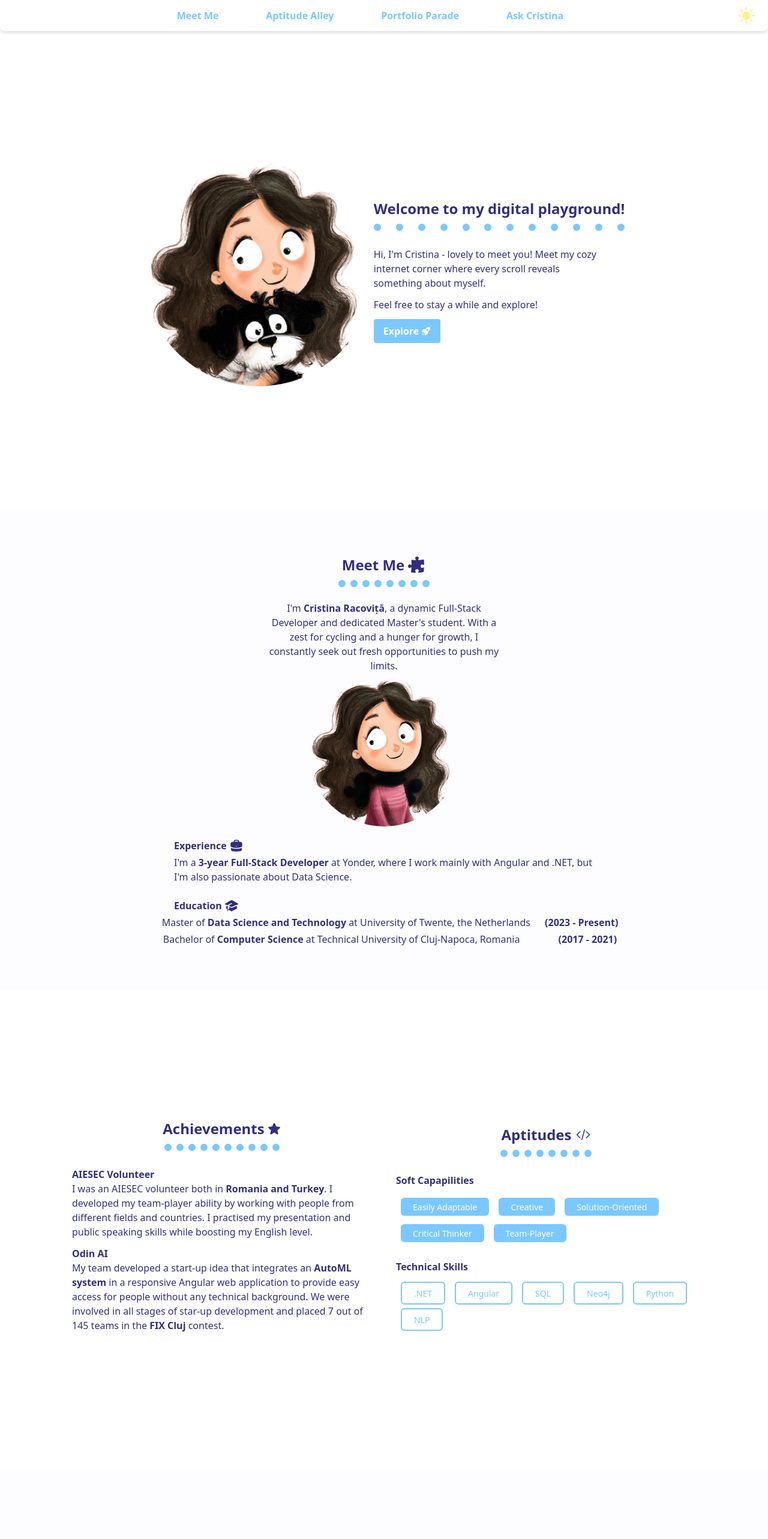
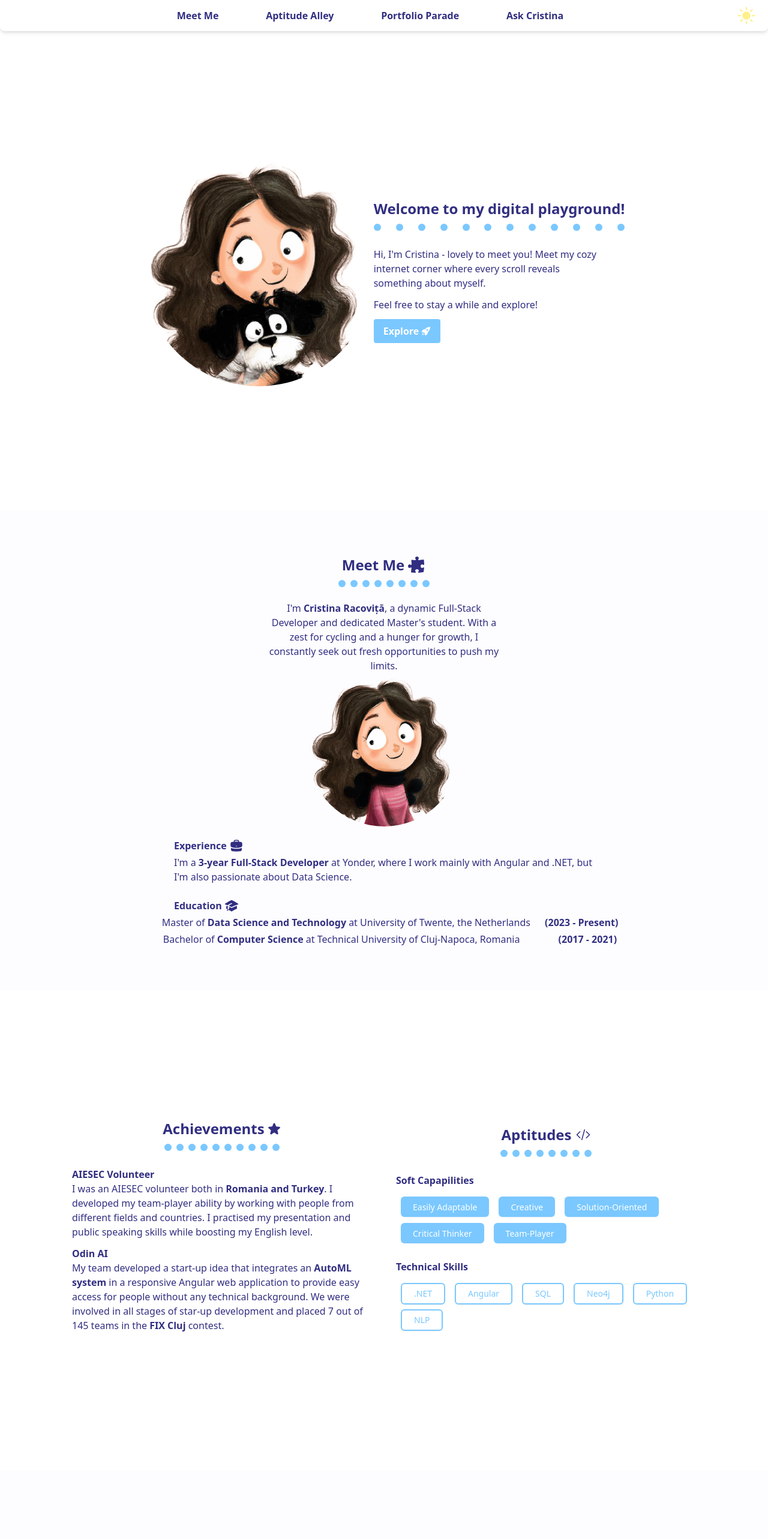
Before and after one commit to CristinaRacovita/playground, a Vue app in the folder cristina-playground/: page / in a window 1280 px wide. Shown: the top 2566 px of the page at 60% size. Built offline with nearby package versions, Linux system fonts and the light colour scheme; what tailwindcss-animated would draw is missing.

Commit message:
add ask me section

```diff
--- a/cristina-playground/src/App.vue
+++ b/cristina-playground/src/App.vue
@@ -5,6 +5,7 @@
   <MeetMe />
   <SkillAlley />
   <MyProjects />
+  <AskMe />
   <!-- <div>
     <svg xmlns="http://www.w3.org/2000/svg" viewBox="0 0 24 24" class="w-9 h-9 absolute end-2.5 right-2.5 mr-10 fill-sky-blue hover:animate-bounce">
       <path fill-rule="evenodd" d="M12 2.25c-5.385 0-9.75 4.365-9.75 9.75s4.365 9.75 9.75 9.75 9.75-4.365 9.75-9.75S17.385 2.25 12 2.25Zm.53 5.47a.75.75 0 0 0-1.06 0l-3 3a.75.75 0 1 0 1.06 1.06l1.72-1.72v5.69a.75.75 0 0 0 1.5 0v-5.69l1.72 1.72a.75.75 0 1 0 1.06-1.06l-3-3Z" clip-rule="evenodd" />
@@ -20,6 +21,7 @@ import HeroSection from './components/HeroSection.vue'
 import MeetMe from './components/MeetMe.vue'
 import SkillAlley from './components/SkillAlley.vue'
 import MyProjects from './components/MyProjects.vue'
+import AskMe from './components/AskMe.vue'
 
 export default {
   name: 'App',
@@ -28,7 +30,8 @@ export default {
     HeroSection,
     MeetMe,
     SkillAlley,
-    MyProjects
+    MyProjects,
+    AskMe
   }
 }
 </script>
--- /dev/null
+++ b/cristina-playground/src/components/AskMe.vue
@@ -0,0 +1,42 @@
+<template>
+<div class="flex justify-center">
+
+    <div class="text-dark-indigo flex justify-center items-center flex-col h-[50vh]" id="ask-me">
+        <div class="font-bold text-2xl flex justify-center items-center">
+            Have a question
+            <svg xmlns="http://www.w3.org/2000/svg" viewBox="0 0 24 24" fill="currentColor" class="w-6 h-6 ml-1">
+                <path fill-rule="evenodd" d="M2.25 12c0-5.385 4.365-9.75 9.75-9.75s9.75 4.365 9.75 9.75-4.365 9.75-9.75 9.75S2.25 17.385 2.25 12Zm11.378-3.917c-.89-.777-2.366-.777-3.255 0a.75.75 0 0 1-.988-1.129c1.454-1.272 3.776-1.272 5.23 0 1.513 1.324 1.513 3.518 0 4.842a3.75 3.75 0 0 1-.837.552c-.676.328-1.028.774-1.028 1.152v.75a.75.75 0 0 1-1.5 0v-.75c0-1.279 1.06-2.107 1.875-2.502.182-.088.351-.199.503-.331.83-.727.83-1.857 0-2.584ZM12 18a.75.75 0 1 0 0-1.5.75.75 0 0 0 0 1.5Z" clip-rule="evenodd" />
+            </svg>
+        </div>
+        <div class="font-medium text-1xl w-[500px] text-center mt-5">
+            Don't hesitate to reach out! Whether you're seeking advice, clarification, or simply want to start a conversation, feel free to drop me a line. Let's connect and explore together!
+        </div>
+        <div class="font-extrabold w-[500px] text-center mt-5 flex justify-center items-center">
+        LinkedIn
+        <svg xmlns="http://www.w3.org/2000/svg" width="24" height="24" viewBox="0 0 24 24" class="w-4 h-4 ml-1" fill="currentColor"><path d="M19 0h-14c-2.761 0-5 2.239-5 5v14c0 2.761 2.239 5 5 5h14c2.762 0 5-2.239 5-5v-14c0-2.761-2.238-5-5-5zm-11 19h-3v-11h3v11zm-1.5-12.268c-.966 0-1.75-.79-1.75-1.764s.784-1.764 1.75-1.764 1.75.79 1.75 1.764-.783 1.764-1.75 1.764zm13.5 12.268h-3v-5.604c0-3.368-4-3.113-4 0v5.604h-3v-11h3v1.765c1.396-2.586 7-2.777 7 2.476v6.759z"/></svg>
+        <a href="https://www.linkedin.com/in/cristina-racovita/" class="font-normal ml-3"> cristina-racovita </a>
+        </div>
+         <div class="font-extrabold w-[500px] text-center mt-1 flex justify-center items-center">
+        Email
+        <svg xmlns="http://www.w3.org/2000/svg" viewBox="0 0 24 24" fill="currentColor" class="w-4 h-4 ml-1">
+            <path d="M1.5 8.67v8.58a3 3 0 0 0 3 3h15a3 3 0 0 0 3-3V8.67l-8.928 5.493a3 3 0 0 1-3.144 0L1.5 8.67Z" />
+            <path d="M22.5 6.908V6.75a3 3 0 0 0-3-3h-15a3 3 0 0 0-3 3v.158l9.714 5.978a1.5 1.5 0 0 0 1.572 0L22.5 6.908Z" />
+        </svg> <span class="font-normal ml-3"> cristina.racovita98@gmail.com </span>
+        </div>
+    </div>
+
+    <div class="self-center">
+        <img class="w-64 rounded-full" src="@/assets/avatar-without-dog.png" />
+    </div>
+</div>
+</template>
+
+<script>
+export default {
+  name: 'AskMe'
+}
+</script>
+
+<style scoped>
+
+</style>
--- a/cristina-playground/src/components/HeaderNav.vue
+++ b/cristina-playground/src/components/HeaderNav.vue
@@ -2,10 +2,10 @@
   <header class="bg-white dark:bg-dark-indigo rounded-b-lg shadow-md">
     <div class="flex justify-between items-center p-2">
       <nav class="flex flex-grow justify-evenly px-52" aria-label="Global">
-        <a class="text-ml font-bold hover:font-extrabold leading-6 text-sky-blue dark:text-white text-increase-on-hover cursor-pointer" @click="scrollToSection('about-me')">Meet Me</a>
-        <a class="text-ml font-bold hover:font-extrabold leading-6 text-sky-blue dark:text-white text-increase-on-hover cursor-pointer" @click="scrollToSection('skills')">Aptitude Alley</a>
-        <a class="text-ml font-bold hover:font-extrabold leading-6 text-sky-blue dark:text-white text-increase-on-hover cursor-pointer" @click="scrollToSection('projects')">Portfolio Parade</a>
-        <a class="text-ml font-bold hover:font-extrabold leading-6 text-sky-blue dark:text-white text-increase-on-hover cursor-pointer">Ask Cristina</a>
+        <a class="text-ml font-bold hover:font-extrabold leading-6 text-dark-indigo dark:text-white text-increase-on-hover cursor-pointer" @click="scrollToSection('about-me')">Meet Me</a>
+        <a class="text-ml font-bold hover:font-extrabold leading-6 text-dark-indigo dark:text-white text-increase-on-hover cursor-pointer" @click="scrollToSection('skills')">Aptitude Alley</a>
+        <a class="text-ml font-bold hover:font-extrabold leading-6 text-dark-indigo dark:text-white text-increase-on-hover cursor-pointer" @click="scrollToSection('projects')">Portfolio Parade</a>
+        <a class="text-ml font-bold hover:font-extrabold leading-6 text-dark-indigo dark:text-white text-increase-on-hover cursor-pointer" @click="scrollToSection('ask-me')">Ask Cristina</a>
       </nav>
       <div class="mr-2.5">
         <ThemeToggle />
--- a/cristina-playground/src/components/SkillAlley.vue
+++ b/cristina-playground/src/components/SkillAlley.vue
@@ -36,23 +36,23 @@
         <div class="font-bold items-center text-dark-indigo dark:text-white mt-1 mb-5">
             <span class="text-1xl">Soft Capapilities</span>
             <div class="font-normal w-[500px] mt-5">
-                 <span class="px-3 py-1 m-2 rounded-md shadow-sm ring ring-transparent text-white font-medium px-5 bg-sky-blue dark:border-solid dark:border-white dark:border-2 dark:bg-transparent dark:text-white">
+                 <span class="px-3 dark:py-1 pb-1.5 pt-1.5 m-2 rounded-md shadow-sm ring ring-transparent text-white font-medium px-5 bg-sky-blue dark:border-solid dark:border-white dark:border-2 dark:bg-transparent dark:text-white">
                     <span class="text-sm">Easily Adaptable</span>
                 </span>
 
-                <span class="px-3 py-1 m-2 rounded-md shadow-sm ring ring-transparent text-white font-medium px-5 bg-sky-blue dark:border-solid dark:border-white dark:border-2 dark:bg-transparent dark:text-white">
+                <span class="px-3 dark:py-1 pb-1.5 pt-1.5 m-2 rounded-md shadow-sm ring ring-transparent text-white font-medium px-5 bg-sky-blue dark:border-solid dark:border-white dark:border-2 dark:bg-transparent dark:text-white">
                     <span class="text-sm">Creative</span>
                 </span>
 
-                <span class="px-3 py-1 m-2 rounded-md shadow-sm ring ring-transparent text-white font-medium px-5 bg-sky-blue dark:border-solid dark:border-white dark:border-2 dark:bg-transparent dark:text-white">
+                <span class="px-3 dark:py-1 pb-1.5 pt-1.5 m-2 rounded-md shadow-sm ring ring-transparent text-white font-medium px-5 bg-sky-blue dark:border-solid dark:border-white dark:border-2 dark:bg-transparent dark:text-white">
                     <span class="text-sm">Solution-Oriented</span>
                 </span>
             </div>
             <div class="font-normal w-[500px] mt-5">
-                <span class="px-3 py-1 m-2 rounded-md shadow-sm ring ring-transparent text-white font-medium px-5 bg-sky-blue dark:border-solid dark:border-white dark:border-2 dark:bg-transparent dark:text-white">
+                <span class="px-3 dark:py-1 pb-1.5 pt-1.5 m-2 rounded-md shadow-sm ring ring-transparent text-white font-medium px-5 bg-sky-blue dark:border-solid dark:border-white dark:border-2 dark:bg-transparent dark:text-white">
                     <span class="text-sm">Critical Thinker</span>
                 </span>
-                <span class="px-3 py-1 m-2 rounded-md shadow-sm ring ring-transparent text-white font-medium px-5 bg-sky-blue dark:border-solid dark:border-white dark:border-2 dark:bg-transparent dark:text-white">
+                <span class="px-3 dark:py-1 pb-1.5 pt-1.5 m-2 rounded-md shadow-sm ring ring-transparent text-white font-medium px-5 bg-sky-blue dark:border-solid dark:border-white dark:border-2 dark:bg-transparent dark:text-white">
                     <span class="text-sm">Team-Player</span>
                 </span>
             </div>
@@ -60,30 +60,30 @@
         <div class="font-bold items-center text-dark-indigo dark:text-white mt-3 pb-10">
             <span class="text-1xl">Technical Skills</span>
              <div class="font-normal w-[500px] mt-5">
-                <span class="px-3 py-1 m-2 rounded-md shadow-sm ring ring-transparent text-sky-blue font-medium px-5 pt-1.5 pb-1.5 bg-white border-solid border-sky-blue border-2 dark:bg-white dark:text-coral dark:border-none">
+                <span class="px-3 py-1 m-2 rounded-md shadow-sm ring ring-transparent text-sky-blue font-medium px-5 dark:dark:pt-1.5 pb-1.5 bg-white border-solid border-sky-blue border-2 dark:bg-white dark:text-coral dark:border-none">
                     <span class="text-sm">.NET</span>
                 </span>
 
-                <span class="px-3 py-1 m-2 rounded-md shadow-sm ring ring-transparent text-sky-blue font-medium px-5 pt-1.5 pb-1.5 bg-white border-solid border-sky-blue border-2 dark:bg-white dark:text-coral dark:border-none">
+                <span class="px-3 py-1 m-2 rounded-md shadow-sm ring ring-transparent text-sky-blue font-medium px-5 dark:pt-1.5 pb-1.5 bg-white border-solid border-sky-blue border-2 dark:bg-white dark:text-coral dark:border-none">
                     <span class="text-sm">Angular</span>
                 </span>
 
-                <span class="px-3 py-1 m-2 rounded-md shadow-sm ring ring-transparent text-sky-blue font-medium px-5 pt-1.5 pb-1.5 bg-white border-solid border-sky-blue border-2 dark:bg-white dark:text-coral dark:border-none">
+                <span class="px-3 py-1 m-2 rounded-md shadow-sm ring ring-transparent text-sky-blue font-medium px-5 dark:pt-1.5 pb-1.5 bg-white border-solid border-sky-blue border-2 dark:bg-white dark:text-coral dark:border-none">
                     <span class="text-sm">SQL</span>
                 </span>
 
-                <span class="px-3 py-1 m-2 rounded-md shadow-sm ring ring-transparent text-sky-blue font-medium px-5 pt-1.5 pb-1.5 bg-white border-solid border-sky-blue border-2 dark:bg-white dark:text-coral dark:border-none">
+                <span class="px-3 py-1 m-2 rounded-md shadow-sm ring ring-transparent text-sky-blue font-medium px-5 dark:pt-1.5 pb-1.5 bg-white border-solid border-sky-blue border-2 dark:bg-white dark:text-coral dark:border-none">
                     <span class="text-sm">Neo4j</span>
                 </span>
 
-                <span class="px-3 py-1 m-2 rounded-md shadow-sm ring ring-transparent text-sky-blue font-medium px-5 pt-1.5 pb-1.5 bg-white border-solid border-sky-blue border-2 dark:bg-white dark:text-coral dark:border-none">
+                <span class="px-3 py-1 m-2 rounded-md shadow-sm ring ring-transparent text-sky-blue font-medium px-5 dark:pt-1.5 pb-1.5 bg-white border-solid border-sky-blue border-2 dark:bg-white dark:text-coral dark:border-none">
                     <span class="text-sm">Python</span>
                 </span>
             </div>
             <div class="font-normal w-[500px] mt-5">
 
 
-                <span class="px-3 py-1 m-2 rounded-md shadow-sm ring ring-transparent text-sky-blue font-medium px-5 pt-1.5 pb-1.5 bg-white border-solid border-sky-blue border-2 dark:bg-white dark:text-coral dark:border-none">
+                <span class="px-3 py-1 m-2 rounded-md shadow-sm ring ring-transparent text-sky-blue font-medium px-5 dark:pt-1.5 pb-1.5 bg-white border-solid border-sky-blue border-2 dark:bg-white dark:text-coral dark:border-none">
                     <span class="text-sm">NLP</span>
                 </span>
             </div>
```
Also changed, not shown: cristina-playground/src/components/MyProjects.vue (+6 -6 lines).
